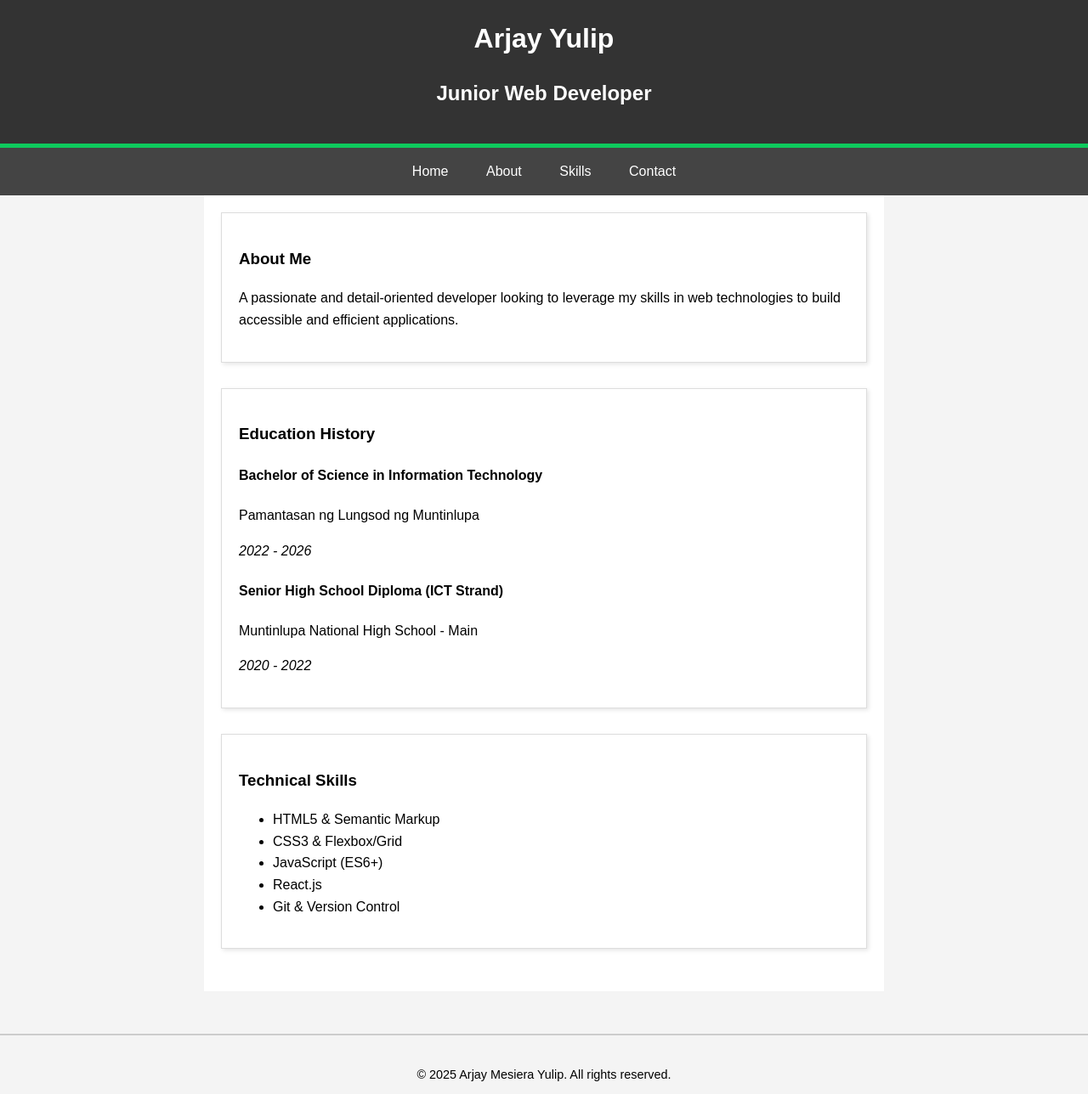
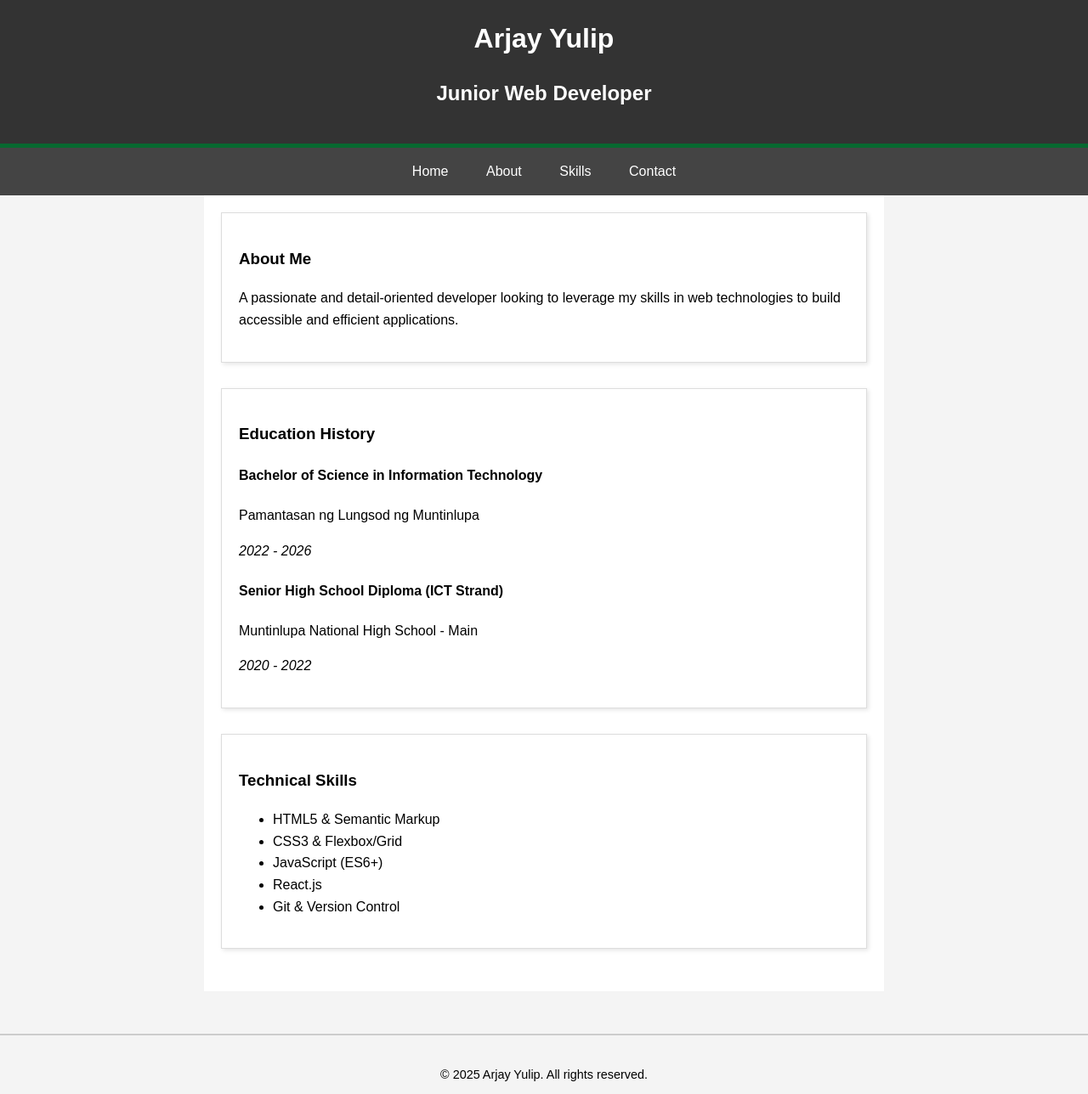
Before and after one commit to haoisky/intern-cv-jay, a plain HTML site: page index.html in a window 1280 px wide. Shown: the top 1288 px of the page at 85% size. Drawn offline with Linux system fonts and the light colour scheme.

Commit message:
mini-task 2

```diff
--- a/index.html
+++ b/index.html
@@ -62,7 +62,7 @@
     </main>
 
     <footer id="contact">
-        <p>&copy; 2025 Arjay Mesiera Yulip. All rights reserved.</p>
+        <p>&copy; 2025 Arjay Yulip. All rights reserved.</p>
         <p>
             <a href="https://www.linkedin.com/in/arjay-yulip-m19300391/" target="_blank">LinkedIn</a> |
             <a href="https://github.com/haoisky" target="_blank">GitHub</a> |
--- a/style.css
+++ b/style.css
@@ -20,7 +20,7 @@ header {
     background-color: #333;
     color: white;
     padding: 20px;
-    border-bottom: 5px solid #0eca5d;
+    border-bottom: 5px solid #076930;
     text-align: center;
 }
 
```
